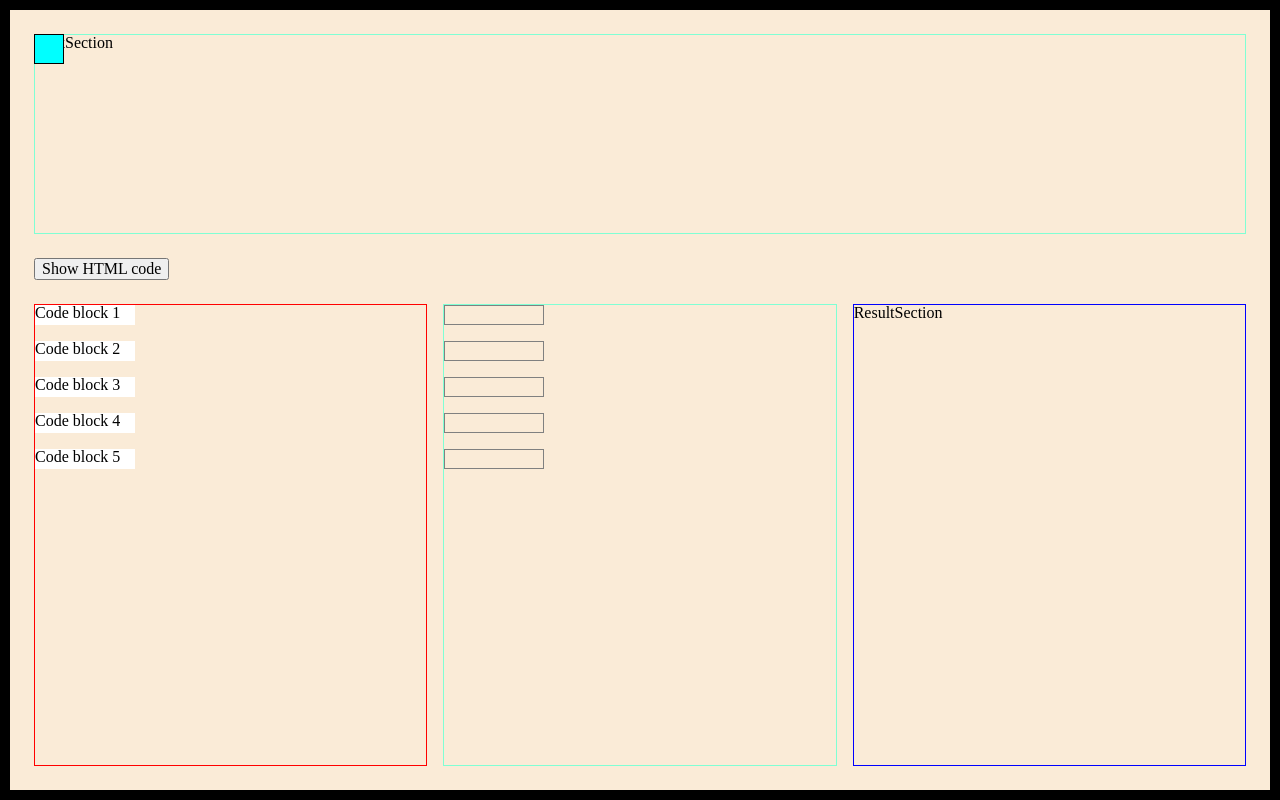
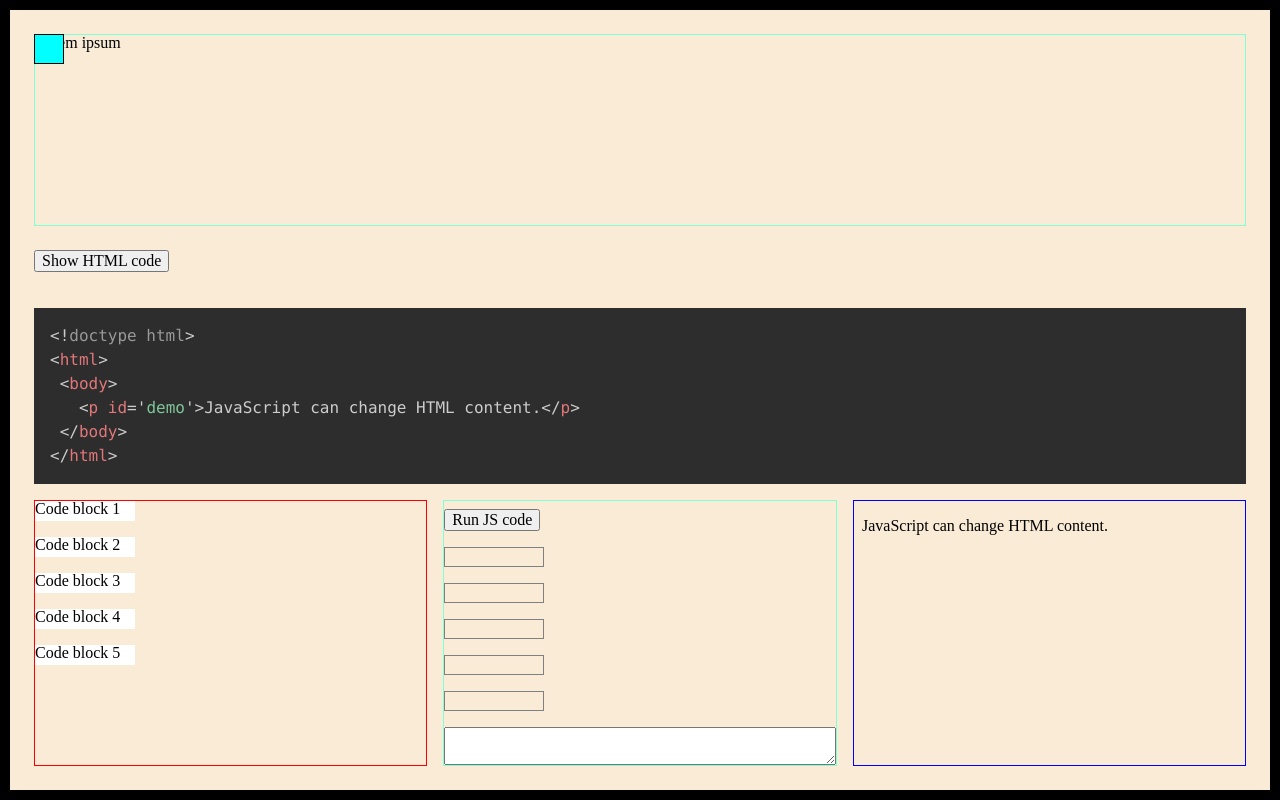
Before and after one commit to Anna-Bala/JS-Learner, a React (Vite) app in the folder apps/frontend/: page / in a window 1280 px wide. Both pictures are taken after a click on the button "Show HTML code". Built offline with nearby package versions, Linux system fonts and the light colour scheme.

Commit message:
Create code editor in the app/map (#2)
* Add textarea for writing code, html preview secton and output iframe

* Create levels.json file

* Format HTML source code

```diff
--- a/apps/frontend/src/App.tsx
+++ b/apps/frontend/src/App.tsx
@@ -1,16 +1,19 @@
 import { CodeBlocksSection, HTMLSection, ResultSection, ScriptSection, TaskSection } from './components/MapSections';
 import Character from './components/Character';
 import Map from './components/Map';
+import levels from './levels.json';
+
+const level = levels[0];
 
 const App = () => (
   <Map>
     <Character />
-    <TaskSection />
-    <HTMLSection />
+    <TaskSection description={level.description} />
+    <HTMLSection htmlSourceCode={level.htmlSourceCode} />
     <div style={{ flex: 1, display: 'flex', flexDirection: 'row', gap: '16px' }}>
       <CodeBlocksSection />
       <ScriptSection />
-      <ResultSection />
+      <ResultSection resultIFrameSrcDoc={level.resultIFrameSrcDoc} />
     </div>
   </Map>
 );
--- a/apps/frontend/src/components/MapSections/HTMLSection/index.tsx
+++ b/apps/frontend/src/components/MapSections/HTMLSection/index.tsx
@@ -1,9 +1,41 @@
+import { useEffect, useState } from 'react';
+import Prism from 'prismjs';
+import 'prismjs/themes/prism-tomorrow.css';
+
 import './index.css';
 
-const HTMLSection = () => (
-  <div className="html-section">
-    <button>Show HTML code</button>
-  </div>
-);
+type TProps = {
+  htmlSourceCode: string;
+};
+
+const HTMLSection = ({ htmlSourceCode }: TProps) => {
+  const [isModalOpen, setIsModalOpen] = useState(false);
+
+  const toggleModal = () => setIsModalOpen(prevState => !prevState);
+
+  useEffect(() => {
+    Prism.highlightAll();
+  }, [isModalOpen]);
+
+  return (
+    <>
+      <div className="html-section">
+        <button onClick={toggleModal}>Show HTML code</button>
+      </div>
+      <iframe
+        id="htmlIframe"
+        srcDoc='<p id="demo">JavaScript can change HTML content.</p>'
+        style={{ visibility: 'hidden', width: 0, height: 0 }}
+      ></iframe>
+      {isModalOpen && (
+        <div className="Code" style={{ marginBottom: '8px' }}>
+          <pre>
+            <code className="language-html">{htmlSourceCode}</code>
+          </pre>
+        </div>
+      )}
+    </>
+  );
+};
 
 export default HTMLSection;
--- a/apps/frontend/src/components/MapSections/ResultSection/index.tsx
+++ b/apps/frontend/src/components/MapSections/ResultSection/index.tsx
@@ -1,5 +1,11 @@
 import './index.css';
 
-const ResultSection = () => <div className="result-section">ResultSection</div>;
+type TProps = {
+  resultIFrameSrcDoc: string;
+};
+
+const ResultSection = ({ resultIFrameSrcDoc }: TProps) => (
+  <iframe className="result-section" id="resultIframe" srcDoc={resultIFrameSrcDoc}></iframe>
+);
 
 export default ResultSection;
--- a/apps/frontend/src/components/MapSections/ScriptSection/index.tsx
+++ b/apps/frontend/src/components/MapSections/ScriptSection/index.tsx
@@ -1,11 +1,35 @@
+import { useEffect } from 'react';
+
 import './index.css';
 
-const ScriptSection = () => (
+const ScriptSection = () => {
+  useEffect(() => {
+    const codeEditor = document.getElementById('codeEditor') as HTMLTextAreaElement;
+    const runJSCodeButton = document.getElementById('runJSCodeButton') as HTMLButtonElement;
+    const output = document.getElementById('output') as HTMLIFrameElement;
+
+    runJSCodeButton?.addEventListener('click', () => {
+      const inputValue = codeEditor?.value?.replace(
+        'document',
+        "document.getElementById('resultIframe').contentWindow.document",
+      );
+
+      const result = eval(inputValue);
+      output.textContent = result;
+    });
+  }, []);
+
+  return (
     <div className="script-section">
+      <button style={{ marginTop: '8px', width: 'fit-content' }} id="runJSCodeButton">
+        Run JS code
+      </button>
       {[1, 2, 3, 4, 5].map(() => (
         <div className="block-slot"></div>
       ))}
+      <textarea id="codeEditor"></textarea>
     </div>
   );
+};
 
 export default ScriptSection;
--- a/apps/frontend/src/components/MapSections/TaskSection/index.tsx
+++ b/apps/frontend/src/components/MapSections/TaskSection/index.tsx
@@ -1,5 +1,9 @@
 import './index.css';
 
-const TaskSection = () => <div className="task-section">TaskSection</div>;
+type TProps = {
+  description: string;
+};
+
+const TaskSection = ({ description }: TProps) => <div className="task-section">{description}</div>;
 
 export default TaskSection;
--- /dev/null
+++ b/apps/frontend/src/levels.json
@@ -0,0 +1,7 @@
+[
+  {
+    "description": "Lorem ipsum",
+    "htmlSourceCode": "<!doctype html>\n<html>\n <body>\n   <p id='demo'>JavaScript can change HTML content.</p>\n </body>\n</html>",
+    "resultIFrameSrcDoc": "<p id='demo'>JavaScript can change HTML content.</p>"
+  }
+]
--- a/package.json
+++ b/package.json
@@ -17,9 +17,11 @@
     "apps/*"
   ],
   "devDependencies": {
+    "@types/prismjs": "^1.26.3",
     "turbo": "^1.12.4"
   },
   "dependencies": {
+    "prismjs": "^1.29.0",
     "watch": "^1.0.2"
   }
 }
```
Also changed, not shown: 1 other file (tests, documents, lock files or other folders). Lines whose indentation alone changed are shown as unchanged.
